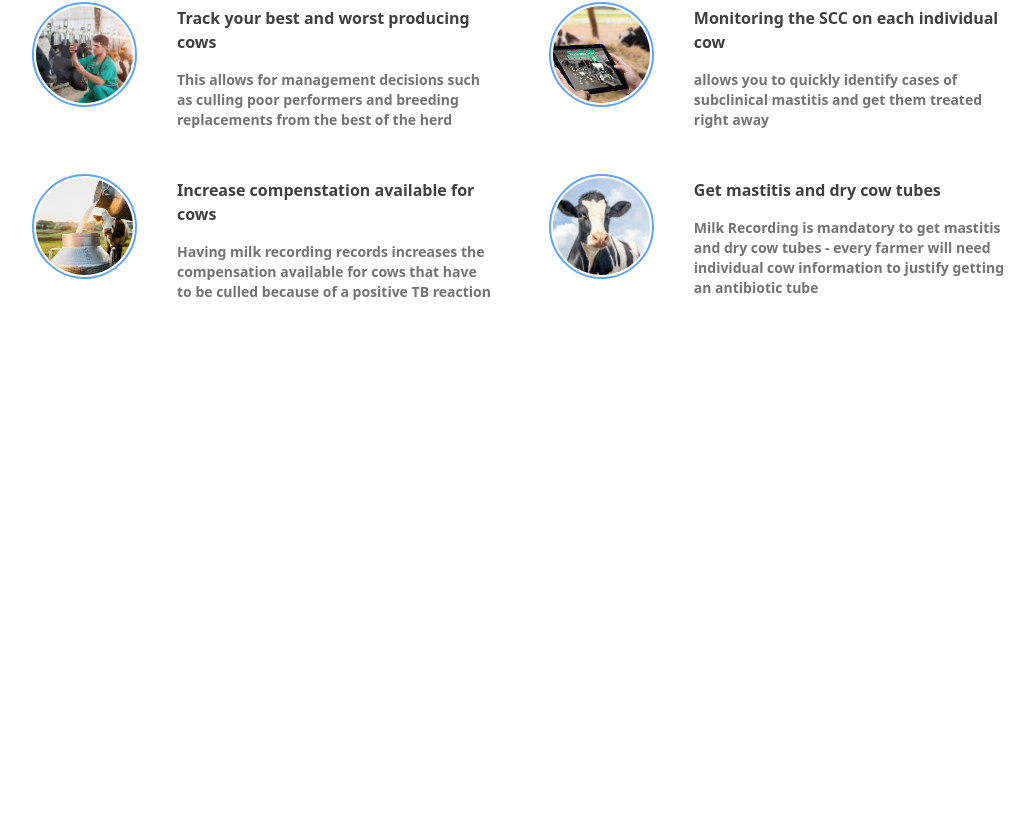
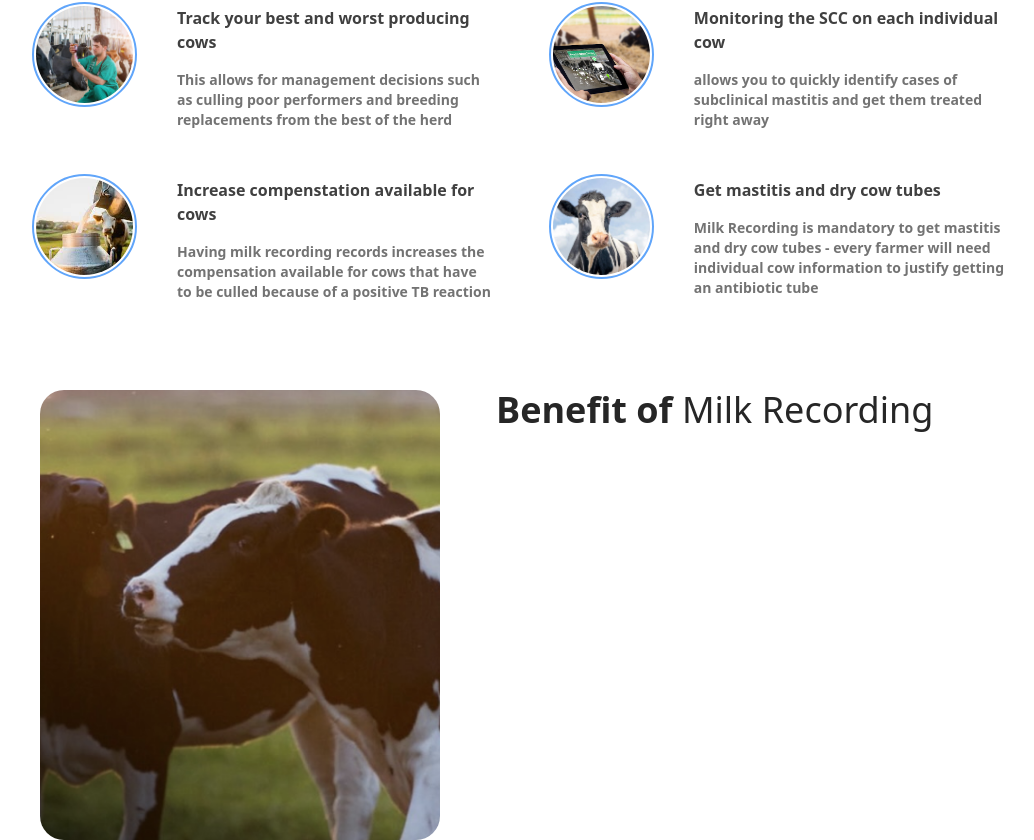
Before and after one commit to SeanGlamuare/dairy-data, a Next.js app: page / in a window 1280 px wide. Shown: the part 906-1746 px from the top of the page, without its empty margins (96-1130 px from the left). Before the commit the page ends 1232 px from the top, so only its background shows below. Built offline with nearby package versions, Linux system fonts and the light colour scheme.

Commit message:
Initiated Benefit section

```diff
--- a/components/Benefit/Benefit.tsx
+++ b/components/Benefit/Benefit.tsx
@@ -1,7 +1,35 @@
+import Image from "next/image";
 import React from "react";
 
+const benefits = [
+	{
+		id: 0,
+		benefit: "Identify your poor per",
+	},
+];
+
 const Benefit = () => {
-	return <div>Benefit</div>;
+	return (
+		<div className="w-full h-full px-20 mt-16 text-neutral-800">
+			<div className="flex justify-around max-w-5xl 2xl:max-w-7xl">
+				<div className="flex justify-center w-1/2 overflow-hidden rounded-3xl">
+					<Image
+						alt={"benefit"}
+						src="/benefit/benefit1.png"
+						width={400}
+						height={450}
+						fill
+						className={"rounded-3xl object-cover"}
+					/>
+				</div>
+				<div className="flex flex-col w-1/2">
+					<div className="text-4xl">
+						<span className="font-bold ">Benefit of</span> Milk Recording
+					</div>
+				</div>
+			</div>
+		</div>
+	);
 };
 
 export default Benefit;
--- a/pages/index.tsx
+++ b/pages/index.tsx
@@ -3,6 +3,7 @@ import type { NextPage } from "next";
 import Navbar from "../components/Navbar/Navbar";
 import Hero from "../components/Hero/Hero";
 import Why from "../components/Why/Why";
+import Benefit from "../components/Benefit/Benefit";
 
 const Home: NextPage = () => {
 	return (
@@ -10,6 +11,7 @@ const Home: NextPage = () => {
 			<Navbar />
 			<Hero />
 			<Why />
+			<Benefit />
 		</>
 	);
 };
```
Also changed, not shown: public/benefit/benefit1.png (added).
